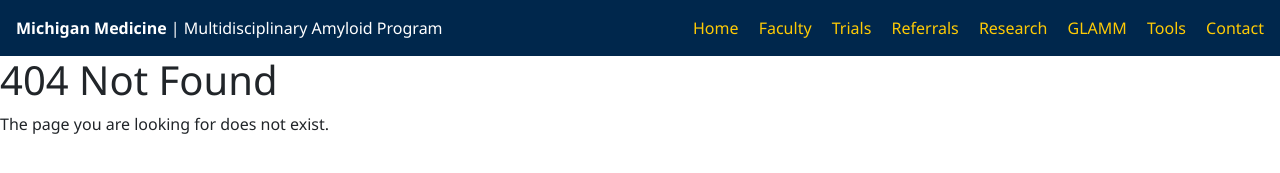
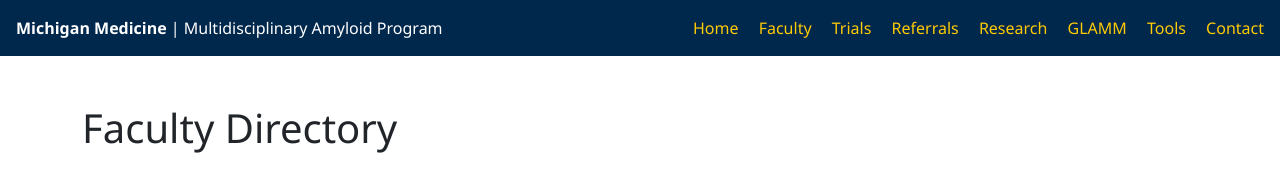
Before and after one commit to piankom/michigan-amyloid-program, a plain HTML site: page faculty.html in a window 1280 px wide. Shown: the top 173 px of the page. Drawn offline with nearby package versions, Linux system fonts and the light colour scheme.

```diff
--- a/faculty.html
+++ b/faculty.html
@@ -30,14 +30,6 @@
     .cta-button { background-color: #00274C; color: white; margin-top: 1rem; }
     .section-header { color: #00274C; margin-top: 3rem; border-bottom: 2px solid #00274C; padding-bottom: 0.5rem; }
   </style>
-</head>
-<body>
-  <main>
-    <h1>404 Not Found</h1>
-    <p>The page you are looking for does not exist.</p>
-  </main>
-  </style>
-</head>
 <body>
   <div class="container py-5">
     <h1 class="mb-4">Faculty Directory</h1>
```
